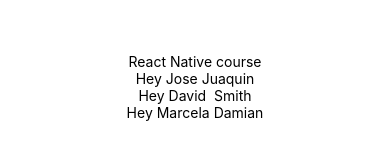
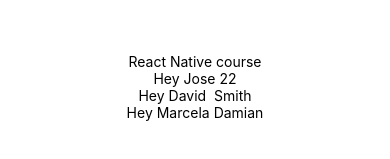
Before and after one commit to LuisJoseTrujilloP/reactnativeproyect, a React Native app: screen / in a window 390 px wide. Shown: the part 335-494 px from the top of the page. Built offline with nearby package versions, Linux system fonts and the light colour scheme.

Commit message:
Default Props

```diff
--- a/App.js
+++ b/App.js
@@ -8,7 +8,7 @@ export default function App() {
 		// View fundemental container on React Native
 		<View style={styles.container}>
 			<Text>React Native course</Text>
-			<Greeting firstname="Jose" lastname="Juaquin" />
+			<Greeting firstname="Jose" lastname={22} />
 			<Greeting firstname="David " lastname="Smith" />
 			<Greeting />
 
--- a/src/components/Greeting.js
+++ b/src/components/Greeting.js
@@ -1,5 +1,6 @@
 import React from "react";
 import { Text } from "react-native";
+import PropTypes from "prop-types";
 
 export default function Greeting(props) {
 	const { firstname, lastname } = props;
@@ -14,3 +15,7 @@ Greeting.defaultProps = {
 	firstname: "Marcela",
 	lastname: "Damian",
 };
+Greeting.propTypes = {
+	firstname: PropTypes.string.isRequired,
+	lastname: PropTypes.string.isRequired,
+};
```
